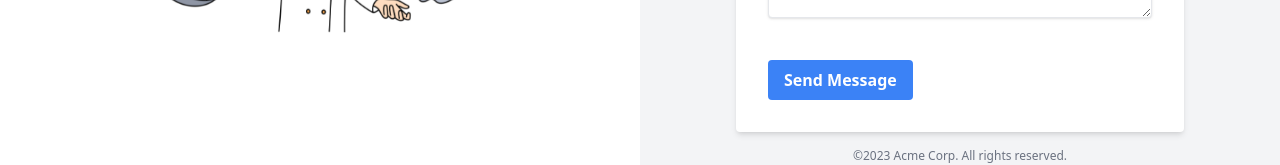
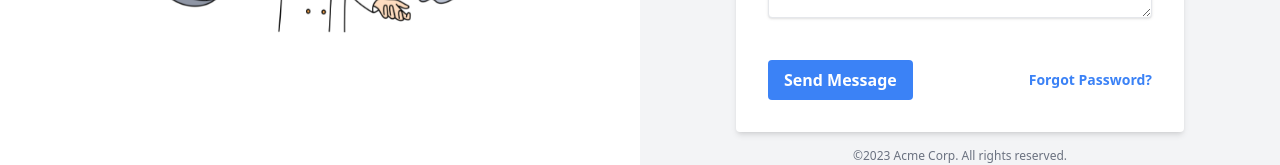
Before and after one commit to nurayarisoy/home-cooking, a Next.js app: page /contact in a window 1280 px wide. Shown: the part 476-641 px from the top of the page. Built offline with nearby package versions, Linux system fonts and the light colour scheme.

Commit message:
contact update

```diff
--- a/src/pages/contact.js
+++ b/src/pages/contact.js
@@ -1,4 +1,5 @@
 import Head from 'next/head';
+import Link from 'next/link';
 
 export default function Contact() {
   return (
@@ -54,6 +55,11 @@ export default function Contact() {
               >
                 Send Message
               </button>
+              <Link href="/forgot-password" legacyBehavior>
+                <a className="inline-block align-baseline font-bold text-sm text-blue-500 hover:text-blue-800">
+                  Forgot Password?
+                </a>
+              </Link>
             </div>
           </form>
           <p className="text-center text-gray-500 text-xs">
```
